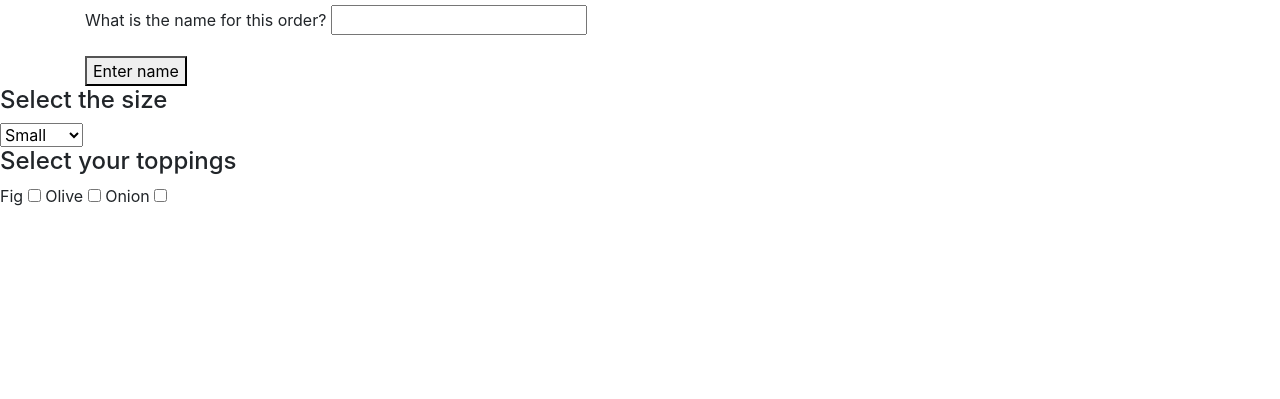
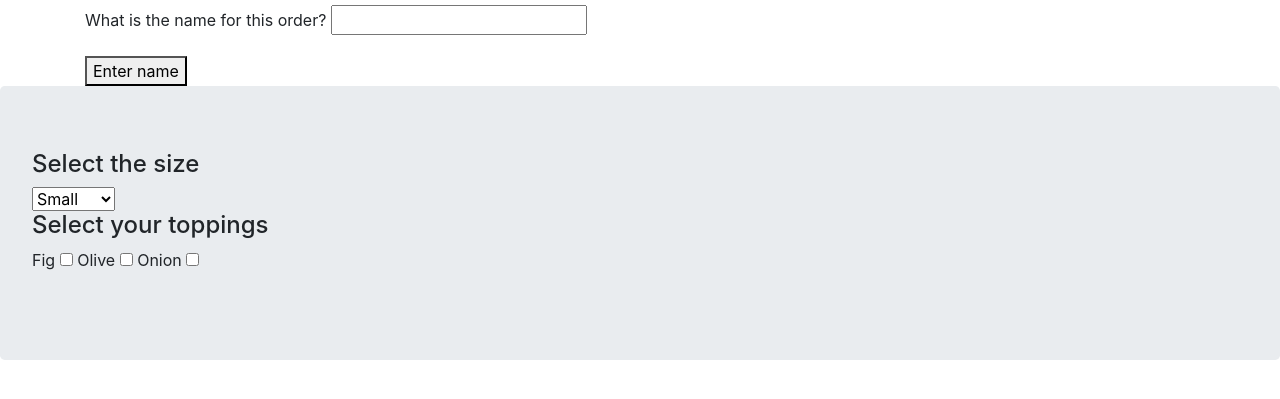
Before and after one commit to H-Len/pizza-order-2.0, a plain HTML site: page index.html in a window 1280 px wide. Shown: the part 51-450 px from the top of the page. Drawn offline with Linux system fonts and the light colour scheme.

Commit message:
add jumbotron around selection options

```diff
--- a/index.html
+++ b/index.html
@@ -22,7 +22,7 @@
       <button id="nameBtn" type="submit" name="button">Enter name</button>
     </div>
 
-    <div class="order">
+    <div class="jumbotron">
       <form id="yourOrder" action="index.html" method="post">
         <div class="form-group">
           <h4>Select the size</h4>
```
